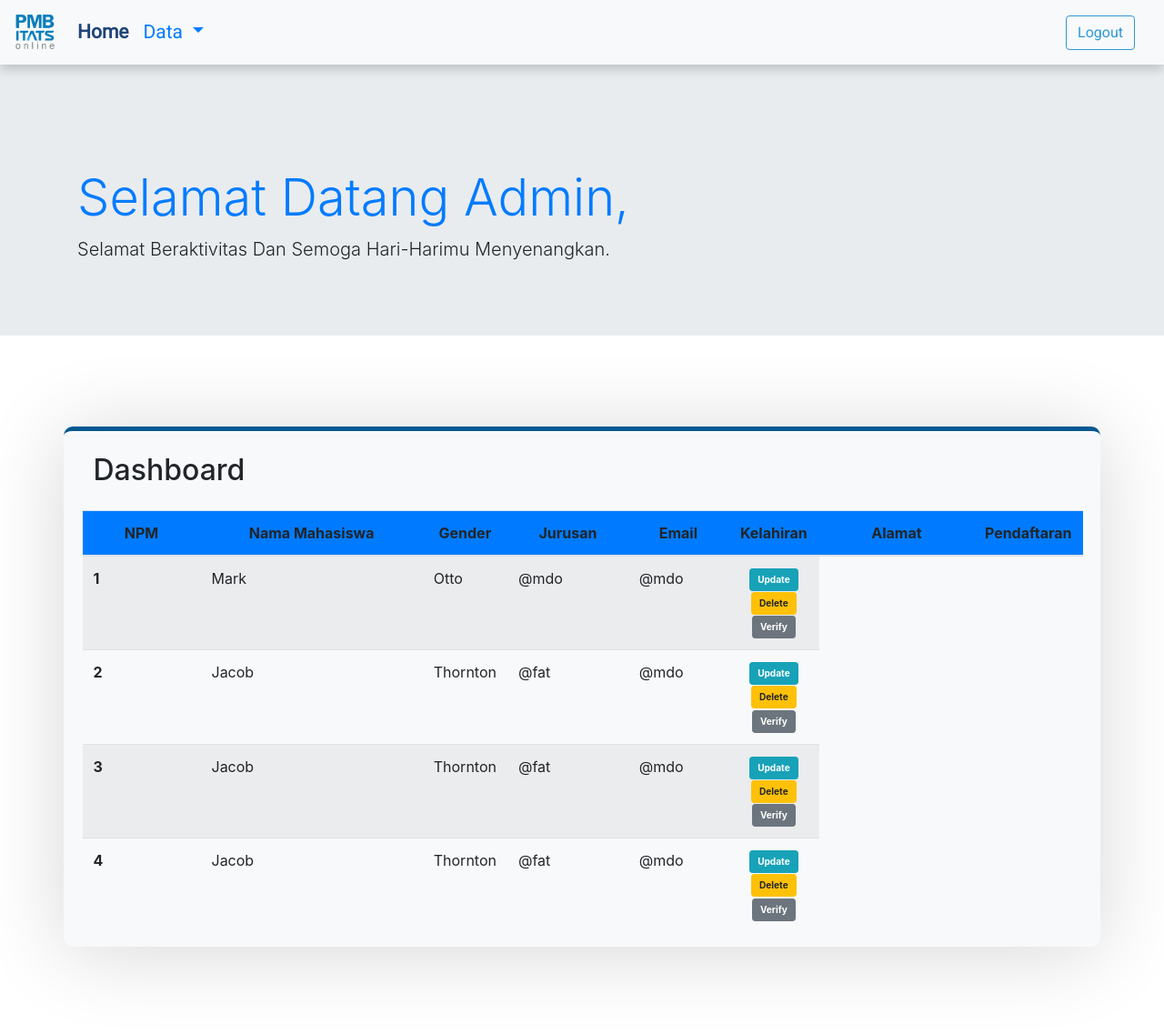
After one commit to AlfinSug/pmb, a PHP site: page /admin/home.php in a window 1280 px wide. The commit adds this page. Shown: the whole page at 91% size. Run offline with PHP 8.4, Linux system fonts and the light colour scheme; the visitor is signed in with stand-in values (Sample User, id 1).

Commit message:
Penambahan Admin

```diff
--- /dev/null
+++ b/admin/home.php
@@ -0,0 +1,155 @@
+<?php
+session_start();
+if(isset($_SESSION['unameadm'])){}
+else{
+        echo header("location:../index.php");
+    }
+?>
+
+<!doctype html>
+<html lang="en">
+    <head>
+        <!-- Required meta tags -->
+        <meta charset="utf-8">
+        <meta name="viewport" content="width=device-width, initial-scale=1, shrink-to-fit=no">
+
+        <!-- FONT -->
+        <link href="https://fonts.googleapis.com/css2?family=Roboto&display=swap" rel="stylesheet">
+
+        <!-- Bootstrap CSS -->
+        <link rel="stylesheet" href="https://stackpath.bootstrapcdn.com/bootstrap/4.5.0/css/bootstrap.min.css" integrity="sha384-9aIt2nRpC12Uk9gS9baDl411NQApFmC26EwAOH8WgZl5MYYxFfc+NcPb1dKGj7Sk" crossorigin="anonymous">
+
+        <title>Home Admin</title>
+    </head>
+    <body>
+        <!-- Navbar -->
+            <nav class="navbar navbar-expand-lg navbar-light bg-light fixed-top" style="box-shadow: 0 6px 10px 0 rgba(0, 0, 0, 0.16);">
+                <a class="navbar-brand" href="home.php"><img src="../assets/pmb.png" style="width: 45px; height: 45px"></a>
+                <button class="navbar-toggler" type="button" data-toggle="collapse" data-target="#navbarSupportedContent" aria-controls="navbarSupportedContent" aria-expanded="false" aria-label="Toggle navigation">
+                    <a href=""></a>
+                </button>
+
+                <div class="collapse navbar-collapse" id="navbarSupportedContent">
+                    <ul class="navbar-nav mr-auto" style="font-family: 'Roboto', sans-serif; font-size: 21px;">
+                        <li class="nav-item active">
+                            <a class="nav-link font-weight-bolder" style="color: #1f447a" href="home.php">Home</a>
+                        </li>
+                        <li class="nav-item dropdown">
+                            <a class="nav-link dropdown-toggle text-primary" href="#" id="navbarDropdown" role="button" data-toggle="dropdown" aria-haspopup="true" aria-expanded="false">
+                            Data
+                            </a>
+                            <div class="dropdown-menu" aria-labelledby="navbarDropdown">
+                                <a class="dropdown-item text-primary" href="mhs.php">Mahasiswa</a>
+                                <a class="dropdown-item text-primary" href="jurusan.php">Jurusan</a>
+                            </div>
+                        </li>
+                        <li class="nav-item">
+                        </li>
+                    </ul>
+                    <div class="my-2 my-lg-0">
+                    <a class="nav-link" href="#">
+                        <button class="btn btn-outline-success my-2 my-sm-0 tombol" type="button" style="font-family: 'Roboto', sans-serif;">Logout</button></a>
+                    </div>
+                </div>
+            </nav>
+        <!-- /Navbar -->
+
+        <!-- Konten -->
+            <div class="jumbotron jumbotron-fluid">
+                <div class="container">
+                    <h1 class="display-4 text-primary"  style="margin-top: 120px">Selamat Datang Admin,</h1>
+                    <p class="lead">Selamat Beraktivitas Dan Semoga Hari-Harimu Menyenangkan.</p>
+                </div>
+            </div>
+            <div class="container bg-light warna" style="margin-top: 100px">
+                <div class="row justify-content-center">
+                    <div class="col-11 mt-4">
+                        <h2 class="mb-4" style="margin-left: -30px">Dashboard</h2>
+                        <!-- TABEL -->
+                        <table class="table table-hover table-striped"  style="width: 1100px; margin-left: -42px">
+                            <thead class="bg-primary text-center">
+                                <tr>
+                                    <th scope="col" style="width: 130px">NPM</th>
+                                    <th scope="col">Nama Mahasiswa</th>
+                                    <th scope="col" style="width: 10px">Gender</th>
+                                    <th scope="col">Jurusan</th>
+                                    <th scope="col">Email</th>
+                                    <th scope="col" style="width: 100px">Kelahiran</th>
+                                    <th scope="col" style="width: 170px">Alamat</th>
+                                    <th scope="col" style="width: 100px">Pendaftaran</th>
+                                </tr>
+                            </thead>
+                            <tbody>
+                                <tr>
+                                    <th scope="row">1</th>
+                                    <td>Mark</td>
+                                    <td>Otto</td>
+                                    <td>@mdo</td>
+                                    <td>@mdo</td>
+                                    <td><div align="center">
+                                        <a data-toggle="modal" href="#modalUpdate"><button type="button" class="btn btn-info btn-sm font-weight-bolder">Update</button></a>
+                                        <a href=""><button type="button" class="btn btn-warning btn-sm font-weight-bolder">Delete</button></a>
+                                        <a href=""><button type="button" class="btn btn-secondary btn-sm font-weight-bolder">Verify</button></a>
+                                    </td>
+                                </tr>
+                                <tr>
+                                    <th scope="row">2</th>
+                                    <td>Jacob</td>
+                                    <td>Thornton</td>
+                                    <td>@fat</td>
+                                    <td>@mdo</td>
+                                    <td><div align="center">
+                                        <a  data-toggle="modal" href="#modalUpdate"><button type="button" class="btn btn-info btn-sm font-weight-bolder">Update</button></a>
+                                        <a href=""><button type="button" class="btn btn-warning btn-sm font-weight-bolder">Delete</button></a>
+                                        <a href=""><button type="button" class="btn btn-secondary btn-sm font-weight-bolder">Verify</button></a>
+                                    </td>
+                                </tr>
+                                <tr>
+                                    <th scope="row">3</th>
+                                    <td>Jacob</td>
+                                    <td>Thornton</td>
+                                    <td>@fat</td>
+                                    <td>@mdo</td>
+                                    <td><div align="center">
+                                        <a data-toggle="modal" href="#modalUpdate"><button type="button" class="btn btn-info btn-sm font-weight-bolder">Update</button></a>
+                                        <a href=""><button type="button" class="btn btn-warning btn-sm font-weight-bolder">Delete</button></a>
+                                        <a href=""><button type="button" class="btn btn-secondary btn-sm font-weight-bolder">Verify</button></a>
+                                    </td>
+                                </tr>
+                                <tr>
+                                    <th scope="row">4</th>
+                                    <td>Jacob</td>
+                                    <td>Thornton</td>
+                                    <td>@fat</td>
+                                    <td>@mdo</td>
+                                    <td><div align="center">
+                                        <a data-toggle="modal" href="#modalUpdate"><button type="button" class="btn btn-info btn-sm font-weight-bolder">Update</button></a>
+                                        <a href=""><button type="button" class="btn btn-warning btn-sm font-weight-bolder">Delete</button></a>
+                                        <a href=""><button type="button" class="btn btn-secondary btn-sm font-weight-bolder">Verify</button></a>
+                                    </td>
+                                </tr>
+                            </tbody>
+                        </table>
+                        <!-- /TABEL -->
+                    </div>
+                </div>
+            </div>
+        <!-- /Konten -->
+
+            <!-- Optional JavaScript -->
+            <!-- jQuery first, then Popper.js, then Bootstrap JS -->
+            <script src="https://code.jquery.com/jquery-3.5.1.slim.min.js" integrity="sha384-DfXdz2htPH0lsSSs5nCTpuj/zy4C+OGpamoFVy38MVBnE+IbbVYUew+OrCXaRkfj" crossorigin="anonymous"></script>
+            <script src="https://cdn.jsdelivr.net/npm/popper.js@1.16.0/dist/umd/popper.min.js" integrity="sha384-Q6E9RHvbIyZFJoft+2mJbHaEWldlvI9IOYy5n3zV9zzTtmI3UksdQRVvoxMfooAo" crossorigin="anonymous"></script>
+            <script src="https://stackpath.bootstrapcdn.com/bootstrap/4.5.0/js/bootstrap.min.js" integrity="sha384-OgVRvuATP1z7JjHLkuOU7Xw704+h835Lr+6QL9UvYjZE3Ipu6Tp75j7Bh/kR0JKI" crossorigin="anonymous"></script>
+        <br>
+        <br>
+        <br>
+        <br>
+    </body>
+    <!-- CSS -->
+    <style>
+        .tombol{border-color: #2d98da;color: #2d98da;}.tombol:hover{background-color: #2d98da !important;border-color: #2d98da;}.tombol:focus{box-shadow:0 0 0 .2rem #2d98da; border-color: #2d98da;}
+        .warna{border: solid; border-width: 0px;border-top-width: 5px; border-color: #045890; border-radius: 10px;-webkit-backdrop-filter: blur(30px);backdrop-filter: blur(30px);box-shadow: 0 6px 90px 0 rgba(0, 0, 0, 0.16);}
+        .btn-sm{font-size:.630rem;}
+    </style>
+</html>
--- /dev/null
+++ b/admin/test.php
@@ -0,0 +1,6 @@
+<?php
+session_start();
+if(isset($_SESSION['unameadm'])){
+    echo $_SESSION['unameadm'];
+}
+?>
```
Also changed, not shown: index.php (+35 -5 lines).
